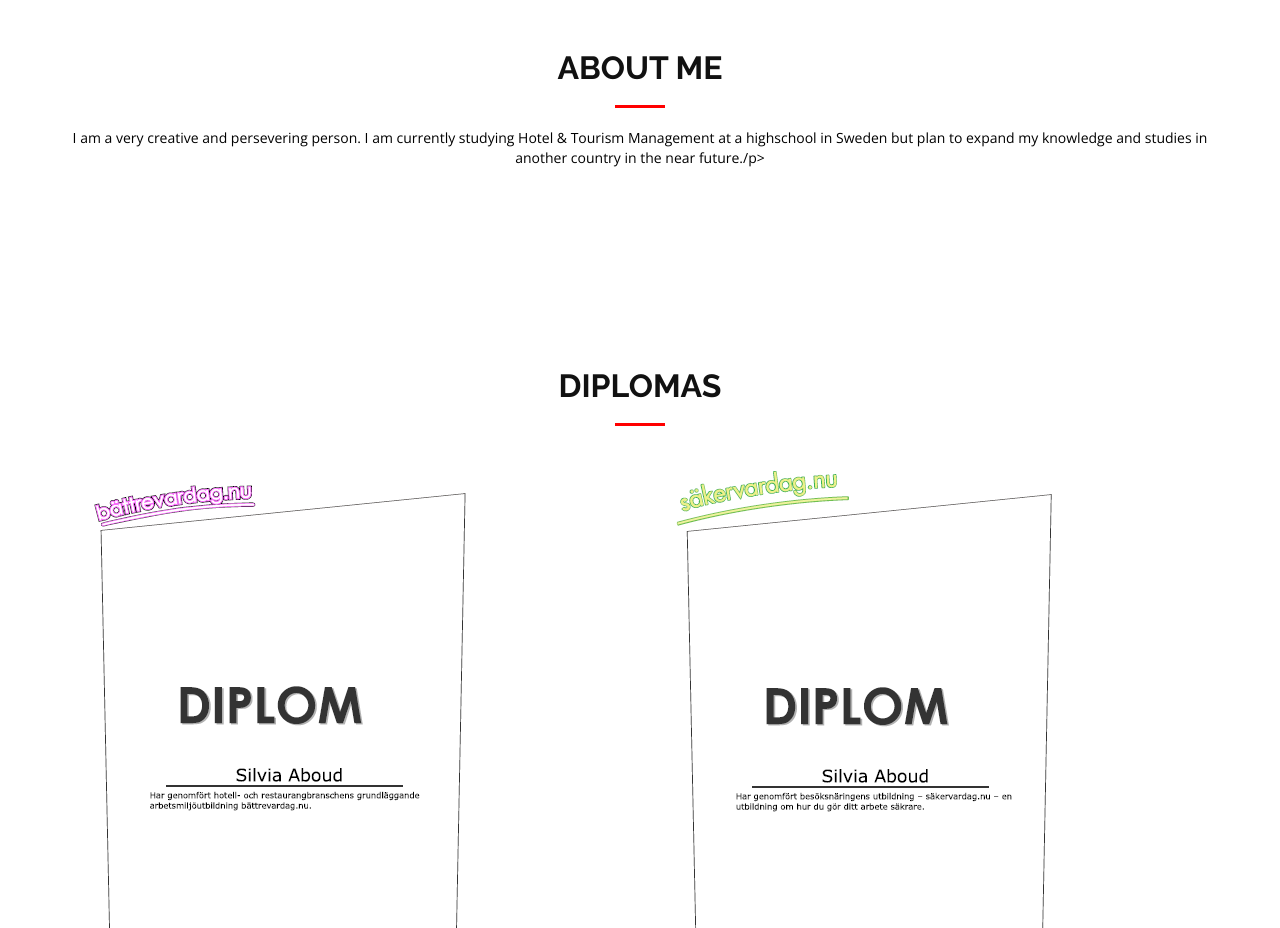
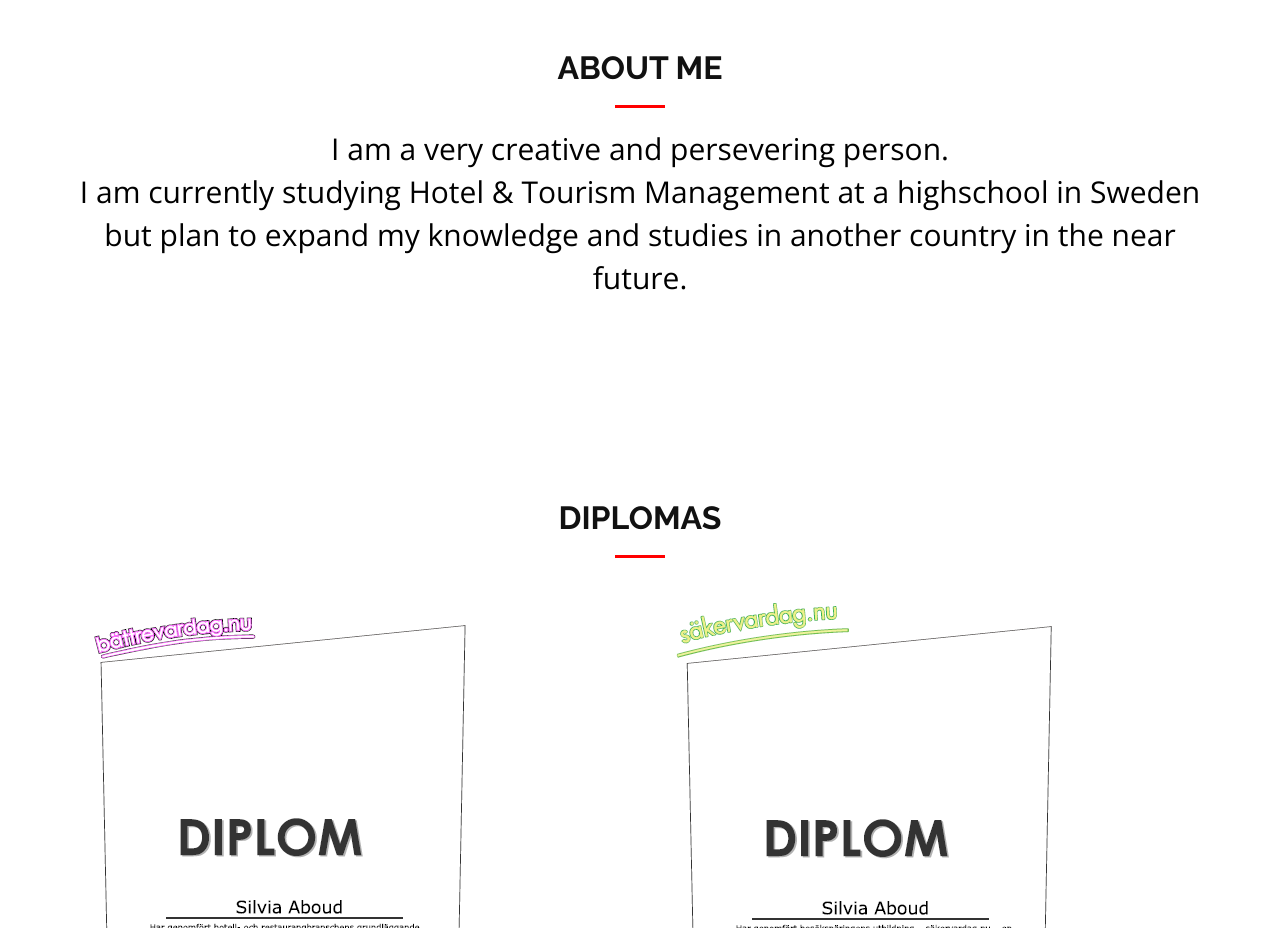
Before and after one commit to silviaaboud/silviaaboud.github.io, a plain HTML site: page index.html in a window 1280 px wide. Shown: the part 920-1848 px from the top of the page. Drawn offline with nearby package versions, Linux system fonts and the light colour scheme.

Commit message:
fix about

```diff
--- a/css/style.scss
+++ b/css/style.scss
@@ -477,6 +477,7 @@ body {
   .section-description {
     text-align: center;
     margin-bottom: 40px;
+    font-size: 30px;
   }
 
   .section-title-divider {
--- a/index.html
+++ b/index.html
@@ -118,7 +118,7 @@
         <div class="col-md-12">
           <h3 class="section-title">About Me</h3>
           <div class="section-title-divider"></div>
-          <p class="section-description">I am a very creative and persevering person. I am currently studying Hotel & Tourism Management at a highschool in Sweden but plan to expand my knowledge and studies in another country in the near future./p>
+          <p class="section-description">I am a very creative and persevering person. <br> I am currently studying Hotel & Tourism Management at a highschool in Sweden but plan to expand my knowledge and studies in another country in the near future.</p>
         </div>
       </div>
     </div>
```
Also changed, not shown: css/style.css, 1 other file.
